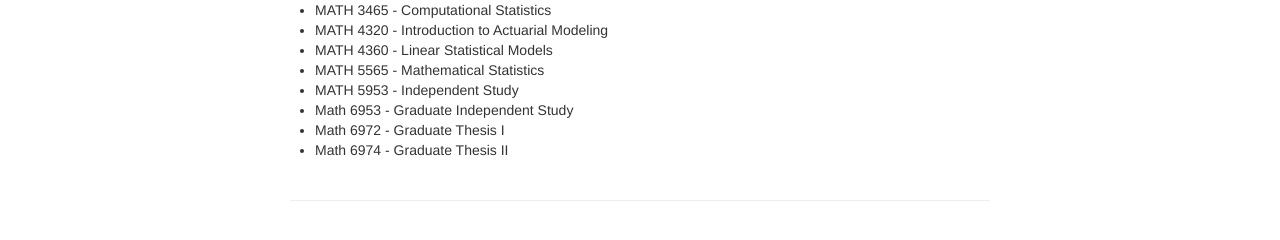
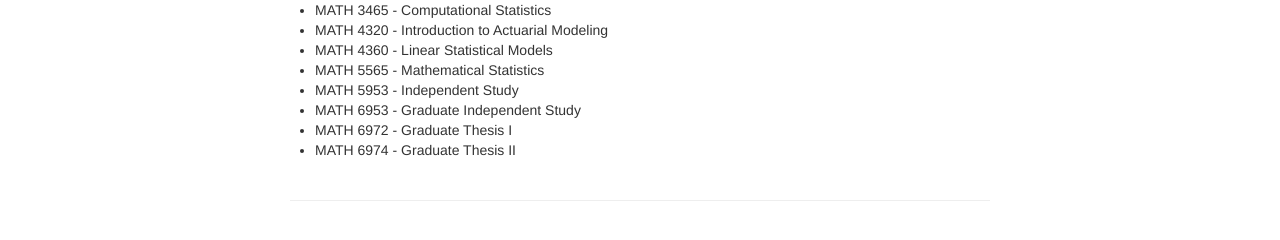
Before and after one commit to suthakaranr/suthakaranr.github.io, a Jekyll site: the page built from pages/Teaching.md, in a window 1280 px wide. Shown: the part 312-552 px from the top of the page. Built offline with Jekyll 4.4.1, drawn with Linux system fonts in a browser that asks for light colours.

```diff
--- a/pages/Teaching.md
+++ b/pages/Teaching.md
@@ -16,6 +16,6 @@ description: Suthakaran's teaching portfolio
    * MATH 4360 - Linear Statistical Models
    * MATH 5565 - Mathematical Statistics
    * MATH 5953 - Independent Study
-   * Math 6953 - Graduate Independent Study
-   * Math 6972 - Graduate Thesis I
-   * Math 6974 - Graduate Thesis II
+   * MATH 6953 - Graduate Independent Study
+   * MATH 6972 - Graduate Thesis I
+   * MATH 6974 - Graduate Thesis II
```
